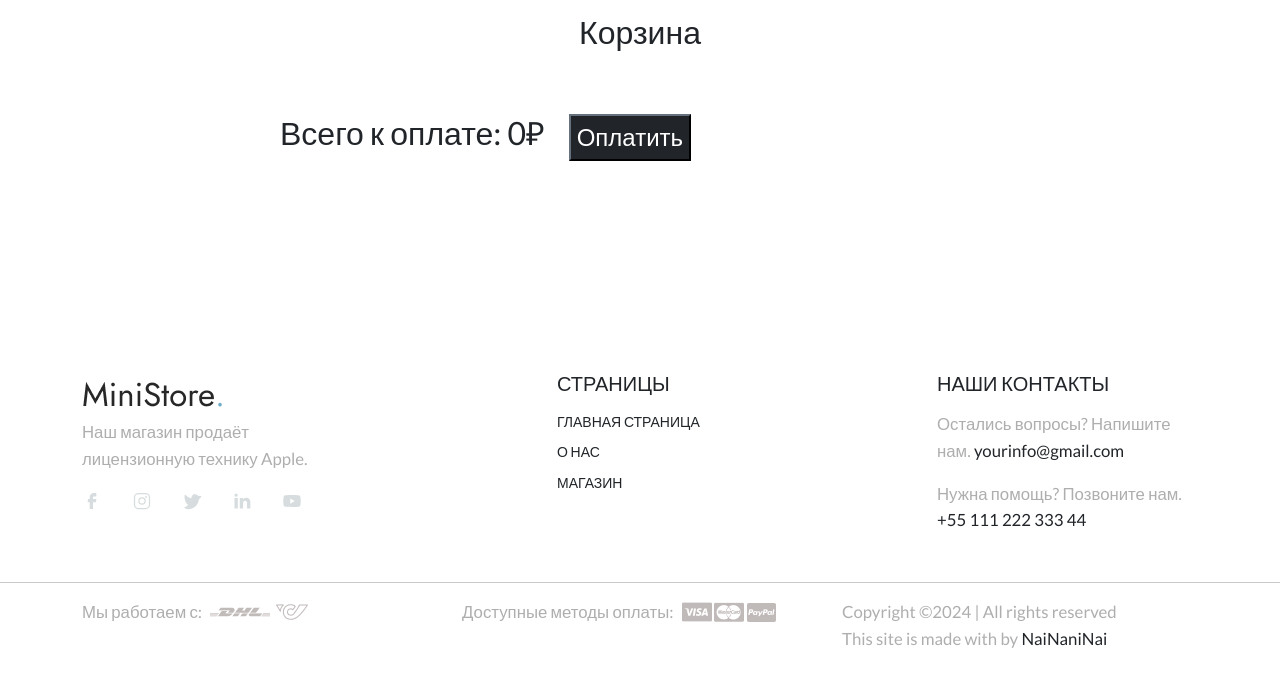
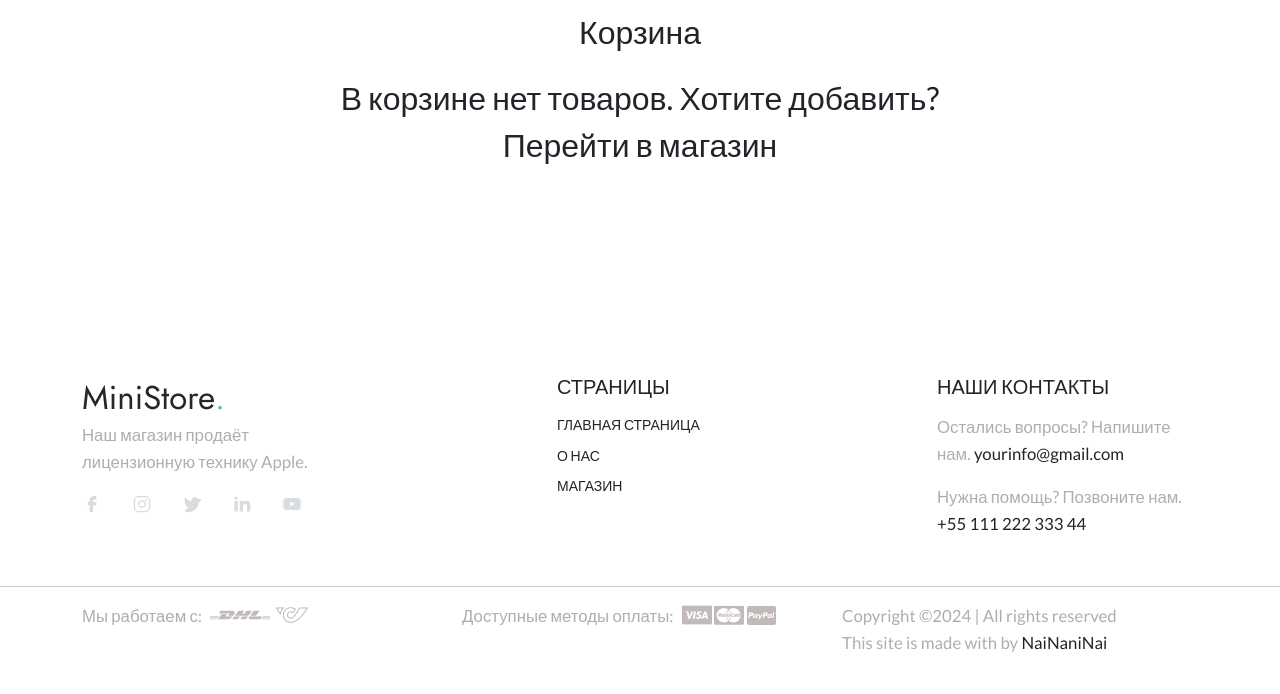
Before and after one commit to NaiNaniNai/electronic-shop-site, a Django app: page /cart/ in a window 1280 px wide. Shown: the part 106-800 px from the top of the page. Run offline with Django 5.2, Linux system fonts and the light colour scheme; the visitor is signed in with stand-in values (Sample User, id 1); parts of the project's set-up code (start-up, migrations or seed data) failed here and were passed over; some libraries are stand-ins or nearby versions.

Commit message:
Change view cart

```diff
--- a/shop/templates/cart.html
+++ b/shop/templates/cart.html
@@ -5,6 +5,14 @@
             <h2>Корзина</h2>
         </div>
         <div class="carts">
+            {% if not carts %}
+                <div class="cart_info">
+                    <h2>В корзине нет товаров. Хотите добавить?</h2>
+                    <a href="{% url "catalog" %}">
+                        <h2>Перейти в магазин</h2>
+                    </a>
+                </div>
+            {% endif %}
             {% for cart in carts %}
                 <div class="cart">
                     <div class="cart_product_image">
@@ -40,9 +48,11 @@
                 </div>
             {% endfor %}
         </div>
-        <div class="carts_sum">
-            <h2>Всего к оплате: {{ sum_carts }}₽</h2>
-            <button class="base_button cart_button">Оплатить</button>
-        </div>
+        {% if sum_carts %}
+            <div class="carts_sum">
+                <h2>Всего к оплате: {{ sum_carts }}₽</h2>
+                <button class="base_button cart_button">Оплатить</button>
+            </div>
+        {% endif %}
     </section>
 {% endblock content %}
--- a/static/css/custom.css
+++ b/static/css/custom.css
@@ -284,6 +284,10 @@
     text-align: center;
 }
 
+.cart_info {
+   text-align: center;
+}
+
 .carts {
     margin-top: 2em;
 }
```
